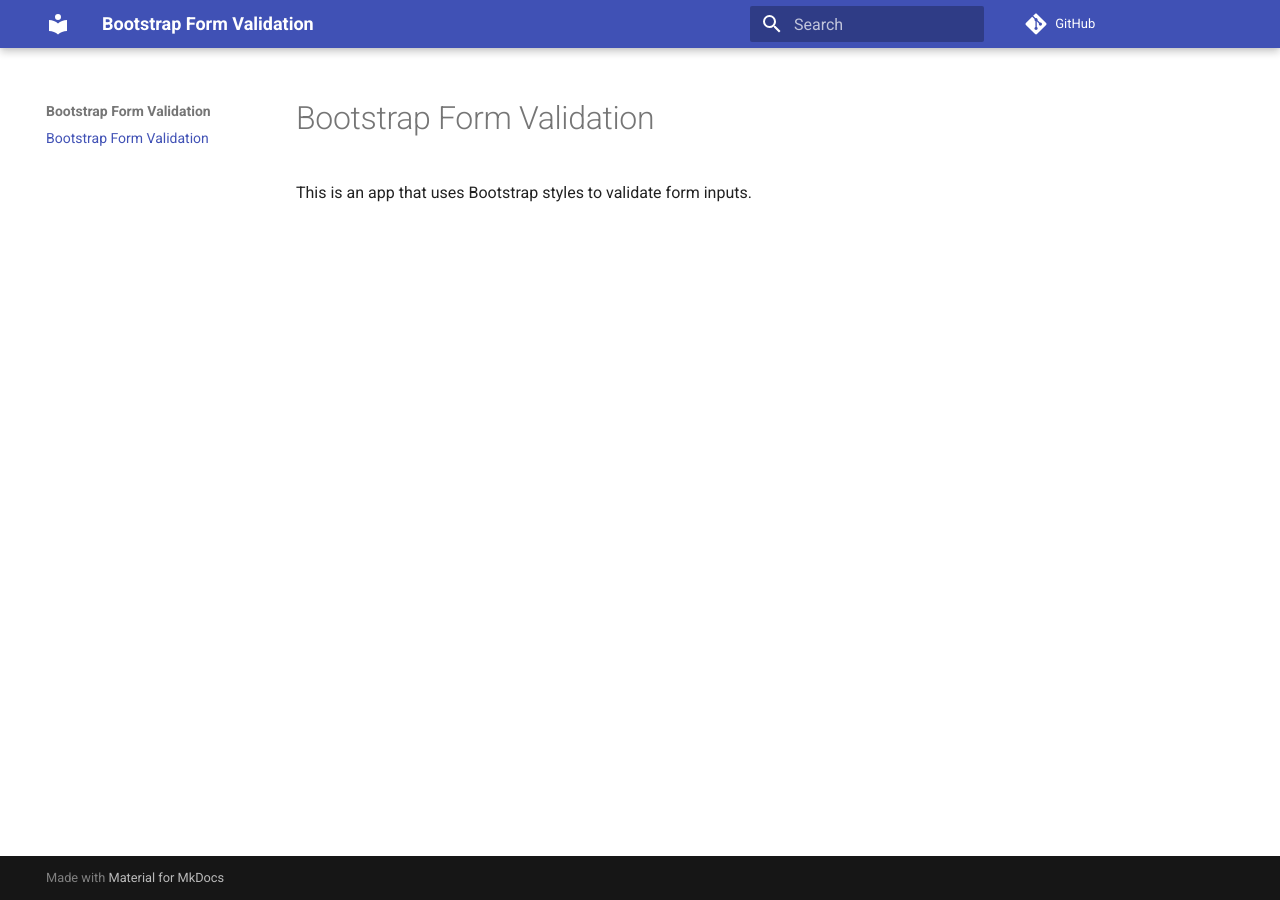
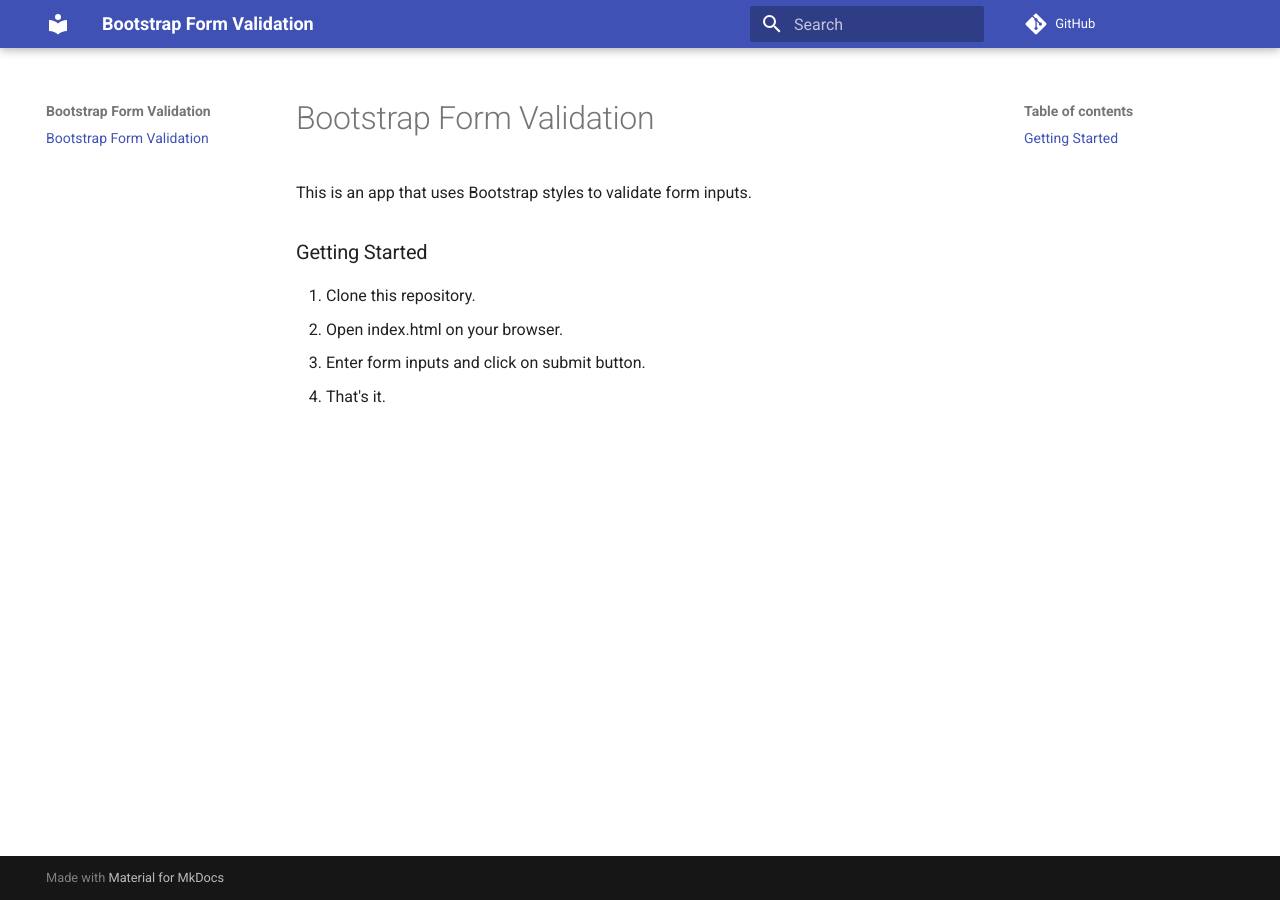
Before and after one commit to lulunac27a/bootstrap-form-validation, an MkDocs documentation site: the page built from docs/index.md, in a window 1280 px wide. Built offline with MkDocs 1.6.1 and Material for MkDocs 9.7.7, drawn with Linux system fonts in a browser that asks for light colours; comment, search, counter and statistics services are not loaded.

Commit message:
Add getting started steps to README

```diff
--- a/docs/index.md
+++ b/docs/index.md
@@ -1,3 +1,10 @@
 # Bootstrap Form Validation
 
 This is an app that uses Bootstrap styles to validate form inputs.
+
+### Getting Started
+
+1. Clone this repository.
+2. Open index.html on your browser.
+3. Enter form inputs and click on submit button.
+4. That's it.
```
Also changed, not shown: README.md (+7 -0 lines).
